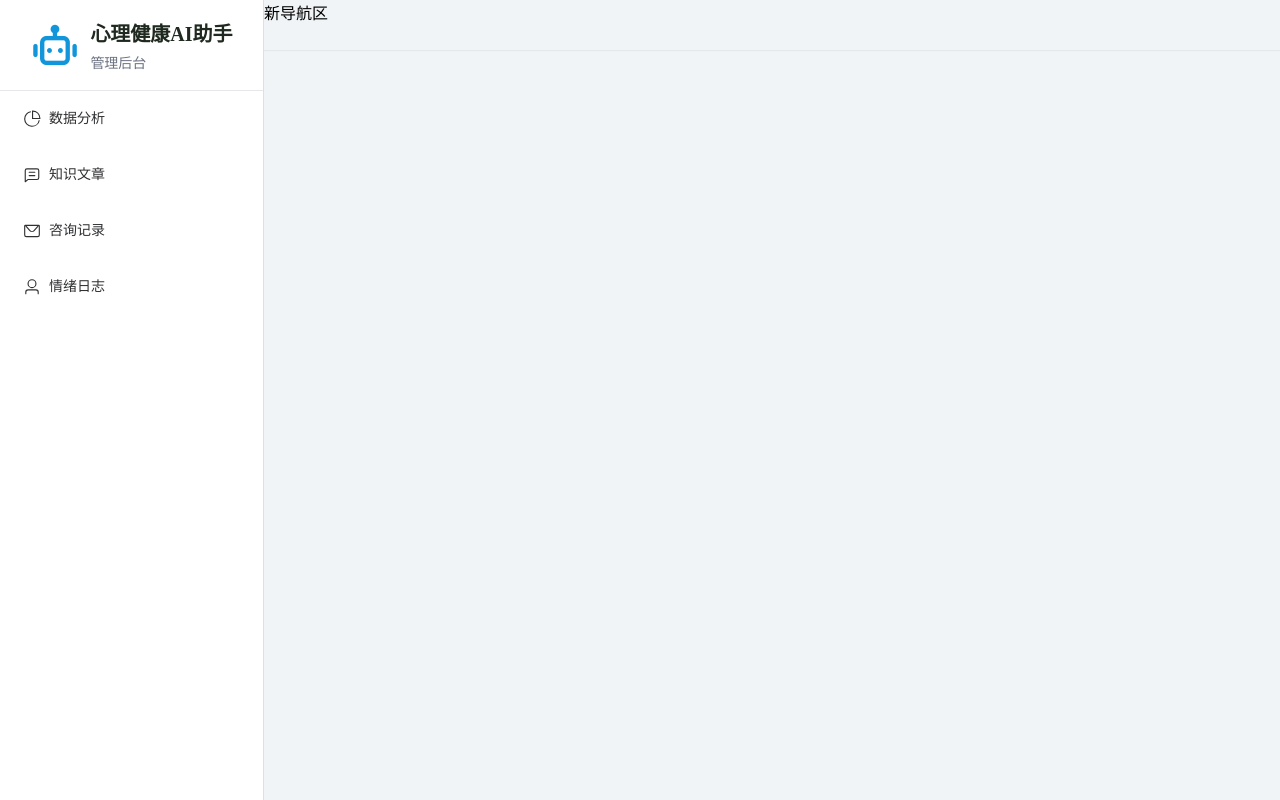
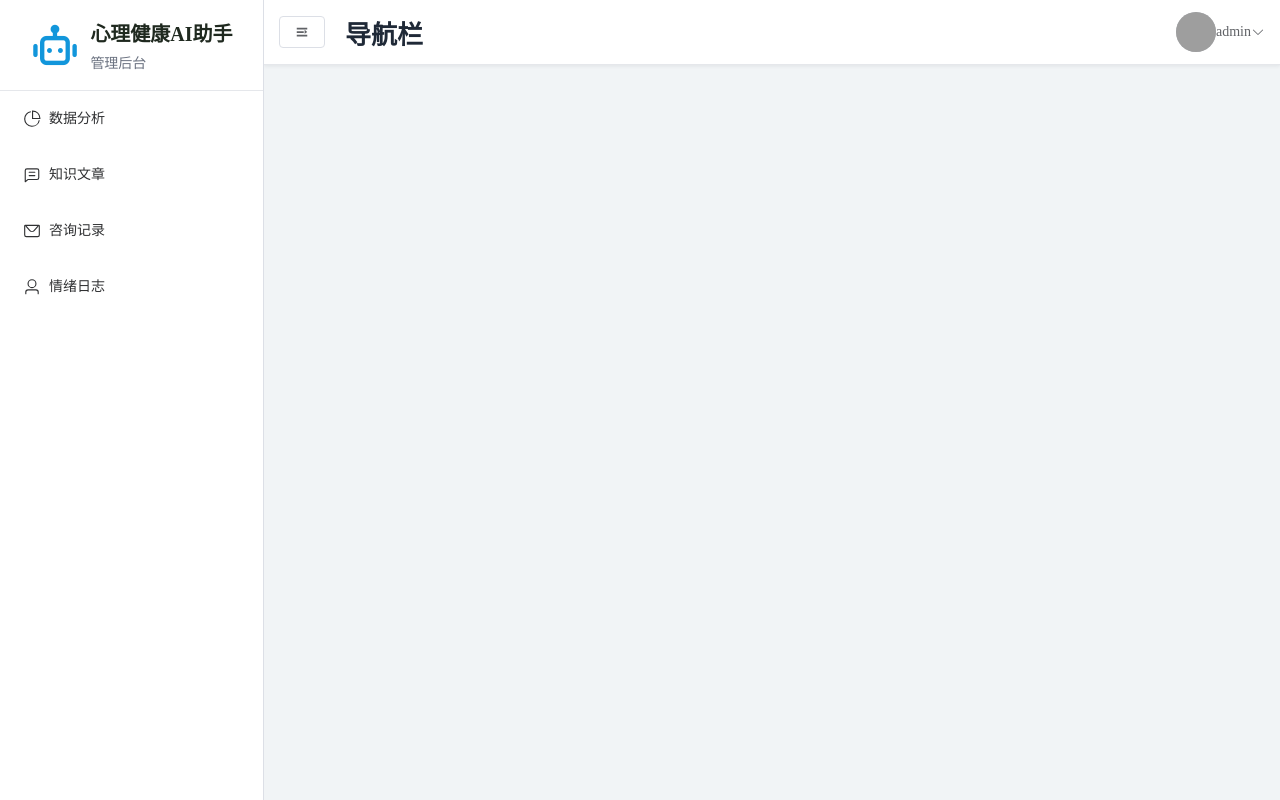
Before and after one commit to llkkyou/ai-vue, a Vue app: page /back in a window 1280 px wide. Built offline with nearby package versions, Linux system fonts and the light colour scheme; grey boxes are pictures that could not be loaded.

Commit message:
Header区域的完成

```diff
--- a/src/components/BackendLayout.vue
+++ b/src/components/BackendLayout.vue
@@ -4,7 +4,7 @@
       <Sidebar />
       <el-container>
         <el-header>
-          <Newbar />
+          <Navbar />
         </el-header>
         <el-main>
           <router-view />
@@ -16,7 +16,7 @@
 
 <script setup name="App">
 import Sidebar from './Sidebar.vue'
-import Newbar from './Newbar.vue'
+import Navbar from './Navbar.vue'
 
 </script>
 
--- /dev/null
+++ b/src/components/Navbar.vue
@@ -0,0 +1,64 @@
+<template>
+  <div class="navbar">
+    <div class="flex-box">
+      <el-button>
+        <el-icon>
+          <Expand />
+        </el-icon>
+      </el-button>
+      <p class="page-title">导航栏</p>
+    </div>
+    <div class="flex-box">
+      <el-dropdown @command="handleCommand">
+        <div class="flex-box">
+          <el-avatar src="https://cube.elemecdn.com/0/88/03b0d39583f48206768a7534e55bcpng.png" />
+          <p class="user-name">admin</p>
+          <el-icon>
+            <ArrowDown />
+          </el-icon>
+        </div>
+        <template #dropdown>
+          <el-dropdown-menu>
+            <el-dropdown-item command="logout">退出登录</el-dropdown-item>
+          </el-dropdown-menu>
+        </template>
+      </el-dropdown>
+    </div>
+  </div>
+</template>
+
+<script setup name="Navbar">
+const handleCommand = (command) => {
+  // console.log(command)
+  if (command === 'logout') {
+    // 退出登录逻辑
+    console.log('退出登录')
+  }
+}
+</script>
+
+<style lang="scss" scoped>
+.navbar {
+  height: 64px;
+  display: flex;
+  align-items: center;
+  justify-content: space-between;
+  padding: 0 15px;
+  background: white;
+  box-shadow: 0 1px 4px rgba(0, 21, 41, 0.08);
+  border-bottom: 1px solid #e5e7eb;
+
+  .flex-box {
+    display: flex;
+    align-items: center;
+    justify-content: center;
+  }
+
+  .page-title {
+    margin-left: 20px;
+    font-size: 26px;
+    font-weight: bold;
+    color: #1f2937;
+  }
+}
+</style>
--- a/src/components/Newbar.vue
+++ /dev/null
@@ -1,11 +0,0 @@
-<template>
-  <div>
-    新导航区
-  </div>
-</template>
-
-<script setup name="Newbar">
-
-</script>
-
-<style scoped></style>
--- a/src/components/Sidebar.vue
+++ b/src/components/Sidebar.vue
@@ -1,6 +1,6 @@
 <template>
   <el-aside width="264px">
-    <el-menu default-active="2" @open="handleOpen" @close="handleClose" class="menu-style">
+    <el-menu default-active="2" class="menu-style">
       <div class="brand">
         <el-image style="width: 50px;
         height: 50px; margin-right: 10px;" :src="iconUrl" alt="logo" />
@@ -9,7 +9,8 @@
           <div class="brand-subtitle">管理后台</div>
         </div>
       </div>
-      <el-menu-item v-for="item in router.options.routes[0].children" :key="item.path" :index="item.path">
+      <el-menu-item @click="selectMenu" v-for="item in router.options.routes[0].children" :key="item.path"
+        :index="item.path">
         <el-icon>
           <component :is="item.meta.icon" />
         </el-icon>
@@ -27,12 +28,12 @@ const iconUrl = new URL('@/assets/images/机器人.png', import.meta.url).href
 
 console.log(router, 'router')
 
-const handleOpen = () => {
+const selectMenu = (key) => {
+  console.log(key)
+  const currentRoute = router.options.routes[0]
+  router.push(`${currentRoute.path}/${key.index}`)
+}
 
-}
-const handleClose = () => {
-
-}
 </script>
 
 <style lang="scss" scoped>
```
